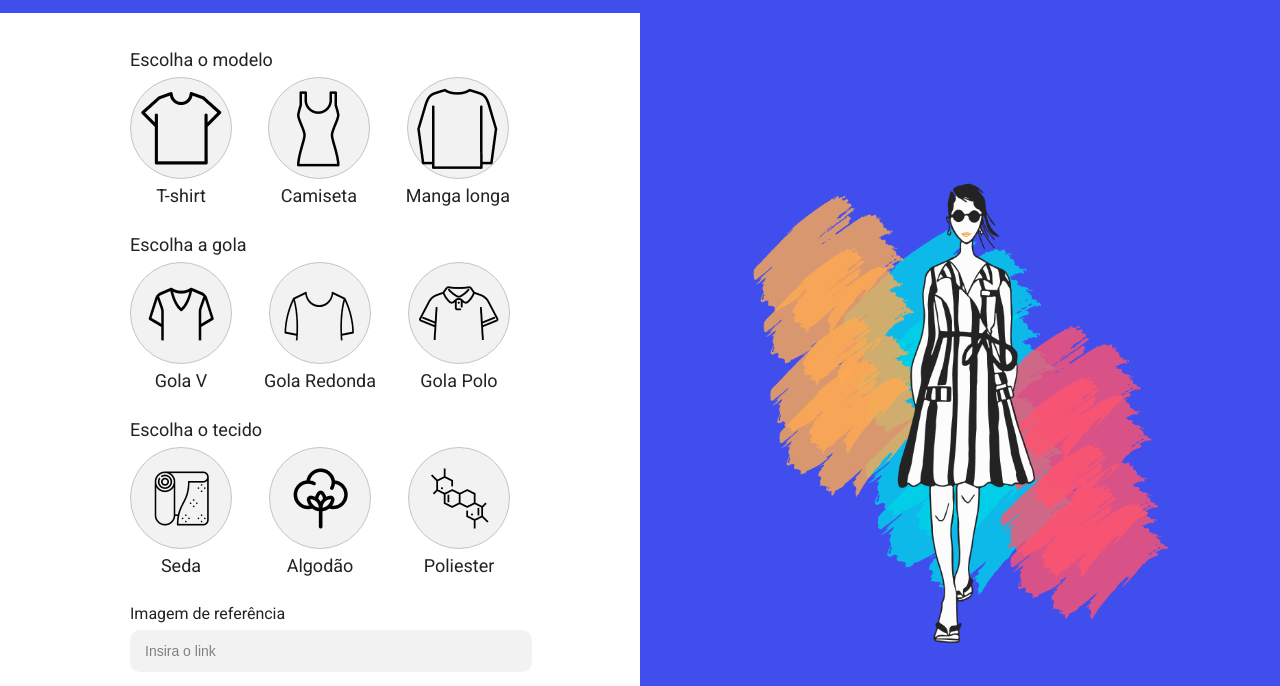
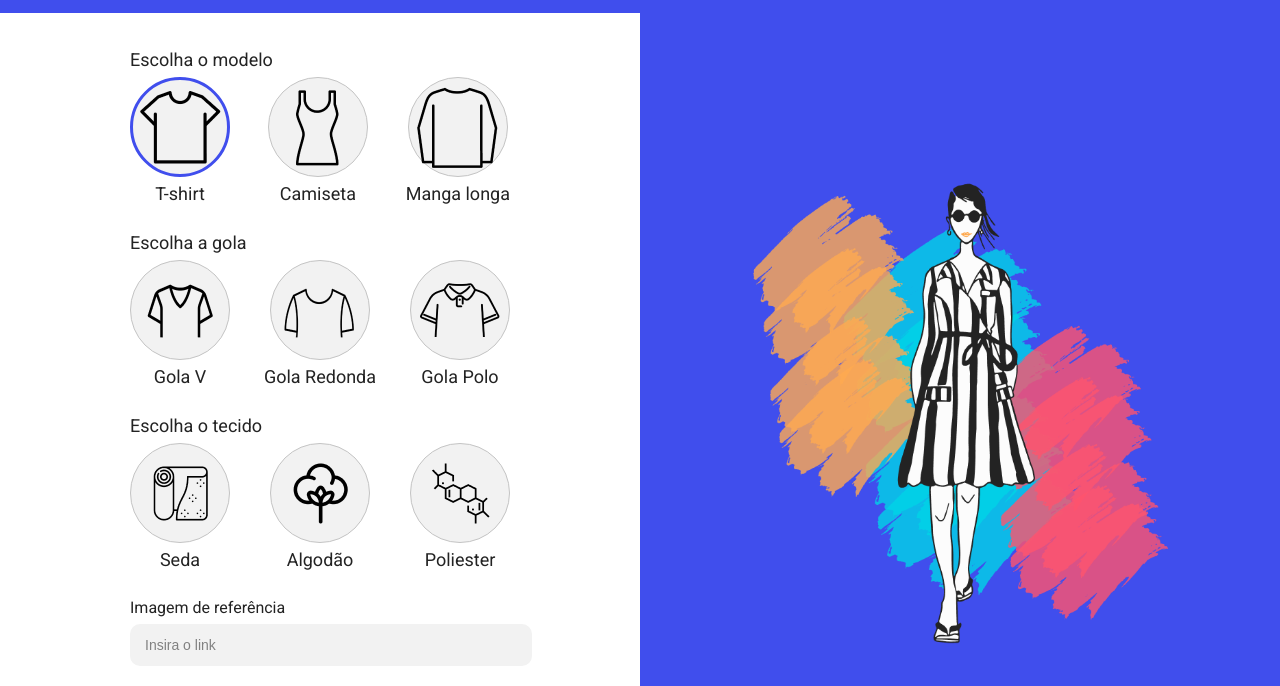
Before and after one commit to DanielL29/Projeto-FashionDriven, a plain HTML site: page index.html in a window 1280 px wide. Both pictures are taken after a click on the element 181 px from the left and 204 px from the top of the page. Shown: the part 76-762 px from the top of the page. Drawn offline with nearby package versions, Linux system fonts and the light colour scheme.

Commit message:
Montar Blusa

```diff
--- a/index.html
+++ b/index.html
@@ -22,44 +22,44 @@
             <div class="models">
                 <div class="t-shirts">
                     <h1>Escolha o modelo</h1>
-                    <div class="cards">
+                    <div class="cards tshirt">
                         <div class="card">
-                            <div class="card-body">
+                            <div class="card-body" onclick="selectClothe(this, '.tshirt')">
                                 <img src="images/tshirt.png" alt="tshirt">
                             </div>
                             <p>T-shirt</p>
                         </div>
                         <div class="card">
-                            <div class="card-body">
+                            <div class="card-body" onclick="selectClothe(this, '.tshirt')">
                                 <img src="images/Camiseta.png" alt="tshirt">
                             </div>
                             <p>Camiseta</p>
                         </div>
                         <div class="card">
-                            <div class="card-body">
+                            <div class="card-body" onclick="selectClothe(this, '.tshirt')">
                                 <img src="images/Mangalonga.png" alt="tshirt">
                             </div>
                             <p>Manga longa</p>
                         </div>
                     </div>
                 </div>
-                <div class="collar">
+                <div class="collars">
                     <h1>Escolha a gola</h1>
-                    <div class="cards">
+                    <div class="cards collar">
                         <div class="card">
-                            <div class="card-body">
+                            <div class="card-body" onclick="selectClothe(this, '.collar')">
                                 <img src="images/GolaV.png" alt="collar">
                             </div>
                             <p>Gola V</p>
                         </div>
                         <div class="card">
-                            <div class="card-body">
+                            <div class="card-body" onclick="selectClothe(this, '.collar')">
                                 <img src="images/GolaRedonda.png" alt="collar">
                             </div>
                             <p>Gola Redonda</p>
                         </div>
                         <div class="card">
-                            <div class="card-body">
+                            <div class="card-body" onclick="selectClothe(this, '.collar')">
                                 <img src="images/GolaPolo.png" alt="collar">
                             </div>
                             <p>Gola Polo</p>
@@ -68,21 +68,21 @@
                 </div>
                 <div class="tissues">
                     <h1>Escolha o tecido</h1>
-                    <div class="cards">
+                    <div class="cards tissue">
                         <div class="card">
-                            <div class="card-body">
+                            <div class="card-body" onclick="selectClothe(this, '.tissue')">
                                 <img src="images/Seda.png" alt="tissues">
                             </div>
                             <p>Seda</p>
                         </div>
                         <div class="card">
-                            <div class="card-body">
+                            <div class="card-body" onclick="selectClothe(this, '.tissue')">
                                 <img src="images/Algodão.png" alt="tissues">
                             </div>
                             <p>Algodão</p>
                         </div>
                         <div class="card">
-                            <div class="card-body">
+                            <div class="card-body" onclick="selectClothe(this, '.tissue')">
                                 <img src="images/Poliester.png" alt="tissues">
                             </div>
                             <p>Poliester</p>
@@ -92,7 +92,7 @@
                 <div class="shirt-image">
                     <h1>Imagem de referência</h1>
                     <input type="text" placeholder="Insira o link">
-                    <button>Confirmar Pedido</button>
+                    <button onclick="createClothe()">Confirmar Pedido</button>
                 </div>
             </div>
             <div class="banner">
--- a/script.js
+++ b/script.js
@@ -0,0 +1,18 @@
+const regexUrl = /(http(s?):)([/|.|\w|\s|-])*\.(?:jpg|gif|png|jpeg)/
+
+// const username = prompt("Insira seu nome: ")
+// alert(`Bem vindo ${username}!`)
+
+function selectClothe(element, parent) {
+    const selected = document.querySelector(`${parent} .selected`)
+
+    if(selected !== null) selected.classList.remove('selected')
+    element.classList.add('selected')
+}
+
+function createClothe() {
+    const inputUrl = document.querySelector('.shirt-image > input').value
+
+    if(document.querySelectorAll('.selected').length < 3) return alert("SELECIONE OS 3 ITEMS PARA PROSSEGUIR")
+    if(inputUrl === "" || regexUrl.test(inputUrl) === false) return alert("PREENCHA O LINK DA IMAGEM / PREENCHA UM LINK VALIDO DE IMAGEM")
+}
--- a/style.css
+++ b/style.css
@@ -56,7 +56,7 @@ main {
     margin-top: 38px;
 }
 
-.t-shirts, .collar, .tissues {
+.t-shirts, .collars, .tissues {
     display: flex;
     flex-direction: column;
     align-items: flex-start;
@@ -88,6 +88,11 @@ main {
     border-radius: 100%;
     margin: 8px 0;
     cursor: pointer;
+    box-sizing: border-box;
+}
+
+.card-body.selected {
+    border: 3px solid #404EED;
 }
 
 .shirt-image {
```
